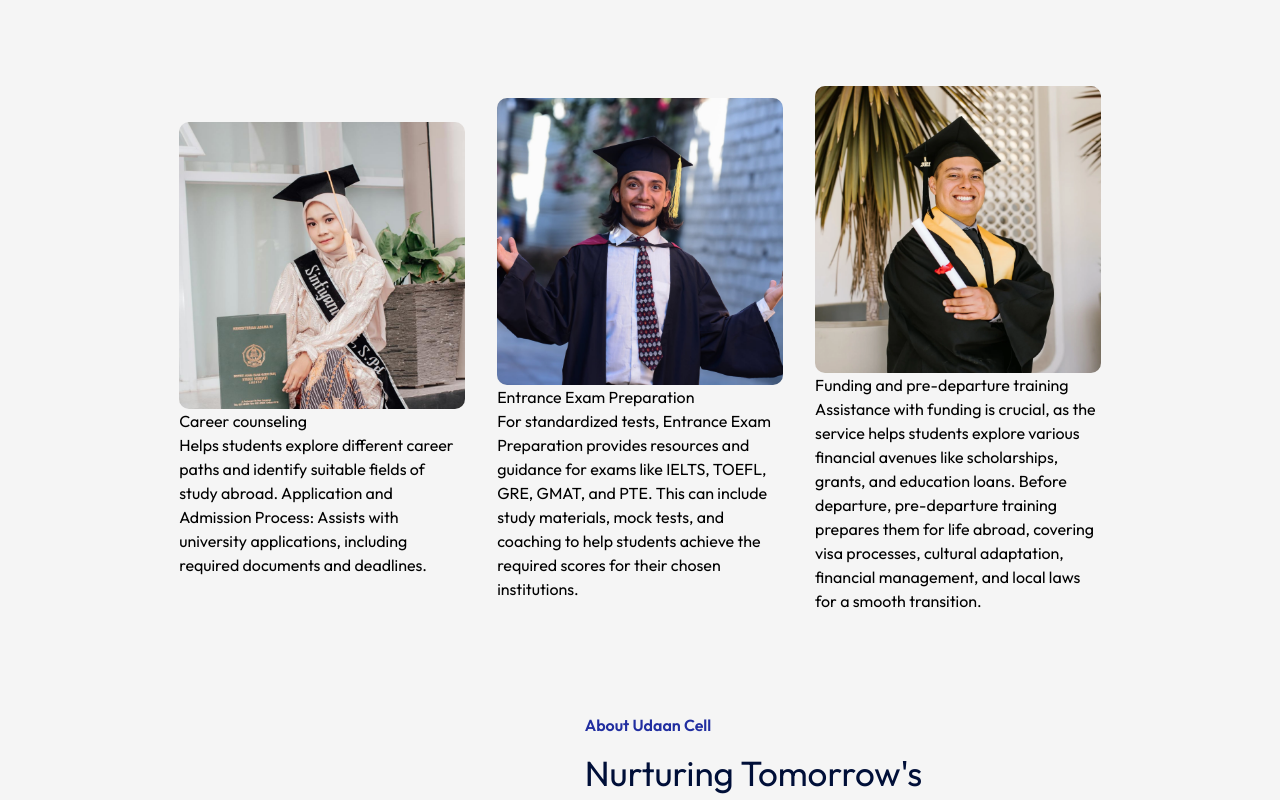
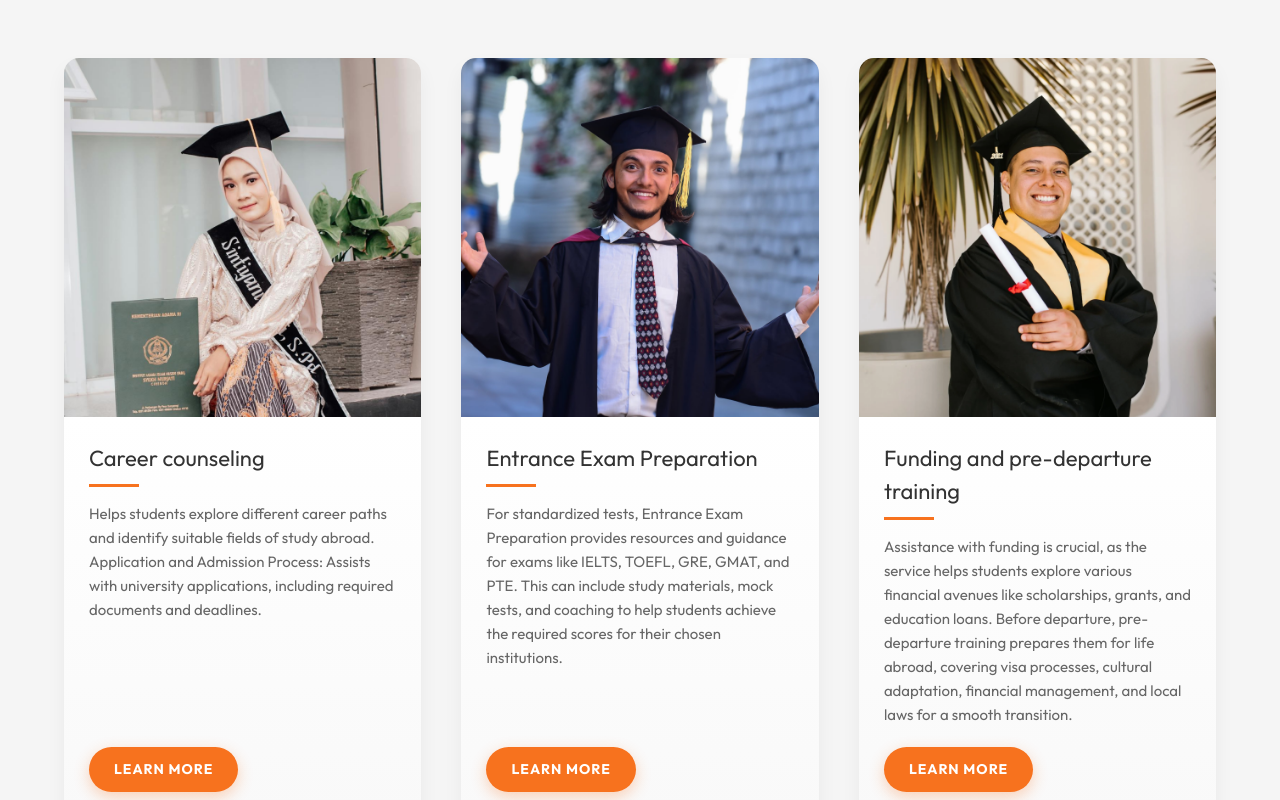
Before and after one commit to Jaydeep097/Udaan_study_abroad, a React (Vite) app: page / in a window 1280 px wide. Shown: the part 940-1740 px from the top of the page. Built offline with nearby package versions, Linux system fonts and the light colour scheme.

Commit message:
{commit_message}

```diff
--- a/src/App.jsx
+++ b/src/App.jsx
@@ -1,4 +1,4 @@
-import React, { useState } from "react";
+import React, { useState, useEffect } from "react";
 import Navbar from "./Components/Navbar/Navbar";
 import Hero from "./Components/Hero/Hero";
 import Programs from "./Components/Programs/Programs";
@@ -12,41 +12,81 @@ import Footer from "./Components/Footer/Footer";
 import VideoPlayer from "./Components/VideoPlayer/VideoPlayer";
 import { BrowserRouter, Routes, Route } from "react-router-dom";
 
+// Back to top button component
+const BackToTop = () => {
+  const [visible, setVisible] = useState(false);
+
+  useEffect(() => {
+    const toggleVisibility = () => {
+      if (window.scrollY > 300) {
+        setVisible(true);
+      } else {
+        setVisible(false);
+      }
+    };
+
+    window.addEventListener("scroll", toggleVisibility);
+    return () => window.removeEventListener("scroll", toggleVisibility);
+  }, []);
+
+  const scrollToTop = () => {
+    window.scrollTo({
+      top: 0,
+      behavior: "smooth",
+    });
+  };
+
+  return (
+    visible && (
+      <button onClick={scrollToTop} className="back-to-top">
+        <i className="arrow-up">↑</i>
+      </button>
+    )
+  );
+};
+
 const App = () => {
   const [playState, setPlayState] = useState(false);
 
   return (
     <BrowserRouter>
-      <div>
+      {/* <div className="app-container"> */}
       <Navbar />
       <Routes>
-          <Route path="/" element={
+        <Route
+          path="/"
+          element={
             <>
               <Hero />
-              <div className="container">
-                <Title subTitle="Our Events" title="What we offer" />
+              {/* <div className=""> */}
+              <Title  title="What we offer" />
               <Programs />
               <About setPlayState={setPlayState} />
-                <Title  title="Dream Destinations to Study Abroad" />
+              <Title title="Dream Destinations to Study Abroad" />
               <Campus />
               <Title subTitle="Testimonials" title="What Students Says" />
               <Testimonials />
               <Title subTitle="Contact Us" title="Get in Touch" />
               <Contact />
-                {/* <Footer /> */}
-              </div>
+              <Footer />
+              {/* </div> */}
             </>
-          } />
-          <Route path="/programs" element={
-            <div className="container">
+          }
+        />
+        <Route
+          path="/programs"
+          element={
+            <div className="">
               <Title subTitle="Our Events" title="What we offer" />
               <Programs />
             </div>
-          } />
+          }
+        />
         {/* <Route path="*" element={<NoPage />} /> */}
       </Routes>
       <VideoPlayer playState={playState} setPlayState={setPlayState} />
-      </div>
+      <BackToTop />
+      {/* </div> */}
     </BrowserRouter>
   );
 };
--- a/src/Components/Navbar/Navbar.jsx
+++ b/src/Components/Navbar/Navbar.jsx
@@ -49,6 +49,7 @@ const Navbar = () => {
           </Link>
         </li>
         <li>
+
           <Link
             to="contact"
             smooth={true}
@@ -58,6 +59,7 @@ const Navbar = () => {
           >
             Contact us
           </Link>
+
         </li>
       </ul>
       <img src={menu_icon} alt="" className="menu-icon" onClick={toggleMenu} />
--- a/src/Components/Programs/Programs.css
+++ b/src/Components/Programs/Programs.css
@@ -1,38 +1,159 @@
-
 .programs {
     margin: 80px auto;
     width: 90%;
     display: flex;
-    align-items: center;
+    align-items: stretch;
     justify-content: space-between;
-    position: relative; /* Ensure it is positioned relative to the document flow */
-     /* padding-top: 100vh; Add padding to push it below the hero section */
+    position: relative;
+    gap: 25px;
 }
 
-.program img{
-    width: 100%;
-    border-radius: 10px;
-    display: block;
-    transition: transform 0.3s ease , box-shadow 0.3s ease;
-}
-.program{
+.program {
     flex-basis: 31%;
+    perspective: 1000px;
 }
 
-.program img:hover {
-    transform: scale(1.17); /* Slight zoom effect */
-    box-shadow: 0 8px 16px rgba(0, 0, 0, 0.3); /* Adds a soft shadow around the image */
+.program-card {
+    background: #ffffff;
+    border-radius: 15px;
+    overflow: hidden;
+    box-shadow: 0 10px 20px rgba(0,0,0,0.05);
+    transition: all 0.4s ease;
+    height: 100%;
+    display: flex;
+    flex-direction: column;
+}
+
+.program-card:hover {
+    transform: translateY(-15px);
+    box-shadow: 0 15px 30px rgba(0,0,0,0.1);
+}
+
+.program-image {
+    position: relative;
+    overflow: hidden;
+}
+
+.program img {
+    width: 100%;
+    display: block;
+    transition: transform 0.5s ease;
+}
+
+.image-overlay {
+    position: absolute;
+    top: 0;
+    left: 0;
+    width: 100%;
+    height: 100%;
+    background: linear-gradient(to bottom, rgba(0,0,0,0) 0%, rgba(0,0,0,0.6) 100%);
+    opacity: 0;
+    transition: opacity 0.3s ease;
+}
+
+.program-card:hover .image-overlay {
+    opacity: 1;
+}
+
+.program-card:hover img {
+    transform: scale(1.1);
+}
+
+.program-content {
+    padding: 25px;
+    flex-grow: 1;
+    display: flex;
+    flex-direction: column;
+    background: linear-gradient(to bottom, #ffffff 0%, #f9f9f9 100%);
+}
+
+.program-content h3 {
+    color: #333;
+    font-size: 22px;
+    margin-bottom: 15px;
+    position: relative;
+    padding-bottom: 12px;
+}
+
+.program-content h3::after {
+    content: '';
+    position: absolute;
+    bottom: 0;
+    left: 0;
+    width: 50px;
+    height: 3px;
+    background: #f7721e;
+    transition: width 0.3s ease;
+}
+
+.program-card:hover h3::after {
+    width: 100px;
+}
+
+.program-content p {
+    color: #666;
+    font-size: 15px;
+    line-height: 1.6;
+    margin-bottom: 20px;
+    flex-grow: 1;
+}
+
+.cta-button {
+    background: #f7721e;
+    color: white;
+    border: none;
+    padding: 12px 25px;
+    border-radius: 30px;
+    font-weight: bold;
+    cursor: pointer;
+    align-self: flex-start;
+    transition: all 0.3s ease;
+    box-shadow: 0 5px 15px rgba(247, 114, 30, 0.3);
+    font-size: 14px;
+    text-transform: uppercase;
+    letter-spacing: 1px;
+}
+
+.cta-button:hover {
+    background: #e65c00;
+    transform: translateY(-3px);
+    box-shadow: 0 8px 20px rgba(247, 114, 30, 0.4);
 }
 
 /* media queries */
-
-
-@media (max-width: 650px) {
-    .programs{
-        flex-direction: column;
-    }
-    .program{
-        flex-basis: 100%;
-        margin: 25px;
+@media (max-width: 900px) {
+    .programs {
+        gap: 20px;
     }
 }
+
+@media (max-width: 768px) {
+    .programs {
+        flex-direction: column;
+        width: 95%;
+    }
+
+    .program {
+        flex-basis: 100%;
+        margin-bottom: 30px;
+    }
+
+    .program-content h3 {
+        font-size: 20px;
+    }
+
+    .program-content p {
+        font-size: 14px;
+    }
+}
+
+@media (max-width: 480px) {
+    .program-content {
+        padding: 20px 15px;
+    }
+
+    .cta-button {
+        padding: 10px 20px;
+        font-size: 12px;
+    }
+}
--- a/src/Components/Programs/Programs.jsx
+++ b/src/Components/Programs/Programs.jsx
@@ -9,33 +9,60 @@ const Programs = () => {
     <>
       <div className="programs" id="programs">
         <div className="program">
+          <div className="program-card">
+            <div className="program-image">
               <img src={program_1} alt="Tech Innovation" />
+              <div className="image-overlay"></div>
+            </div>
             <div className="program-content">
-            <h3>Career counseling </h3>
+              <h3>Career counseling</h3>
               <p>
-              Helps students explore different career paths and identify suitable fields of study abroad. Application and Admission Process: Assists with university applications, including required documents and deadlines.
+                Helps students explore different career paths and identify
+                suitable fields of study abroad. Application and Admission
+                Process: Assists with university applications, including
+                required documents and deadlines.
               </p>
-
+              <button className="cta-button">Learn More</button>
+            </div>
           </div>
         </div>
         <div className="program">
+          <div className="program-card">
+            <div className="program-image">
               <img src={program_2} alt="Leadership Development" />
+              <div className="image-overlay"></div>
+            </div>
             <div className="program-content">
               <h3>Entrance Exam Preparation</h3>
               <p>
-              For standardized tests, Entrance Exam Preparation provides resources and guidance for exams like IELTS, TOEFL, GRE, GMAT, and PTE. This can include study materials, mock tests, and coaching to help students achieve the required scores for their chosen institutions.
+                For standardized tests, Entrance Exam Preparation provides
+                resources and guidance for exams like IELTS, TOEFL, GRE, GMAT,
+                and PTE. This can include study materials, mock tests, and
+                coaching to help students achieve the required scores for their
+                chosen institutions.
               </p>
-
+              <button className="cta-button">Learn More</button>
+            </div>
           </div>
         </div>
         <div className="program">
+          <div className="program-card">
+            <div className="program-image">
               <img src={program_3} alt="Entrepreneurship" />
+              <div className="image-overlay"></div>
+            </div>
             <div className="program-content">
-            <h3>Funding and pre-departure training </h3>
+              <h3>Funding and pre-departure training</h3>
               <p>
-              Assistance with funding is crucial, as the service helps students explore various financial avenues like scholarships, grants, and education loans. Before departure, pre-departure training prepares them for life abroad, covering visa processes, cultural adaptation, financial management, and local laws for a smooth transition.
+                Assistance with funding is crucial, as the service helps
+                students explore various financial avenues like scholarships,
+                grants, and education loans. Before departure, pre-departure
+                training prepares them for life abroad, covering visa processes,
+                cultural adaptation, financial management, and local laws for a
+                smooth transition.
               </p>
-
+              <button className="cta-button">Learn More</button>
+            </div>
           </div>
         </div>
       </div>
--- a/src/main.jsx
+++ b/src/main.jsx
@@ -1,14 +1,14 @@
-import { StrictMode } from 'react'
-import { createRoot } from 'react-dom/client'
-import './index.css'
-import App from './App.jsx'
-import Navbar from './Components/Navbar/Navbar.jsx'
-import Footer from './Components/Footer/Footer.jsx'
+import { StrictMode } from "react";
+import { createRoot } from "react-dom/client";
+import "./index.css";
+import App from "./App.jsx";
+import Navbar from "./Components/Navbar/Navbar.jsx";
+import Footer from "./Components/Footer/Footer.jsx";
 
-createRoot(document.getElementById('root')).render(
+createRoot(document.getElementById("root")).render(
   <StrictMode>
-     <Navbar />
+    <Navbar />
     <App />
-    <Footer/>
-  </StrictMode>,
-)
+    {/* <Footer/> */}
+  </StrictMode>
+);
```
Lines whose indentation alone changed are shown as unchanged.
